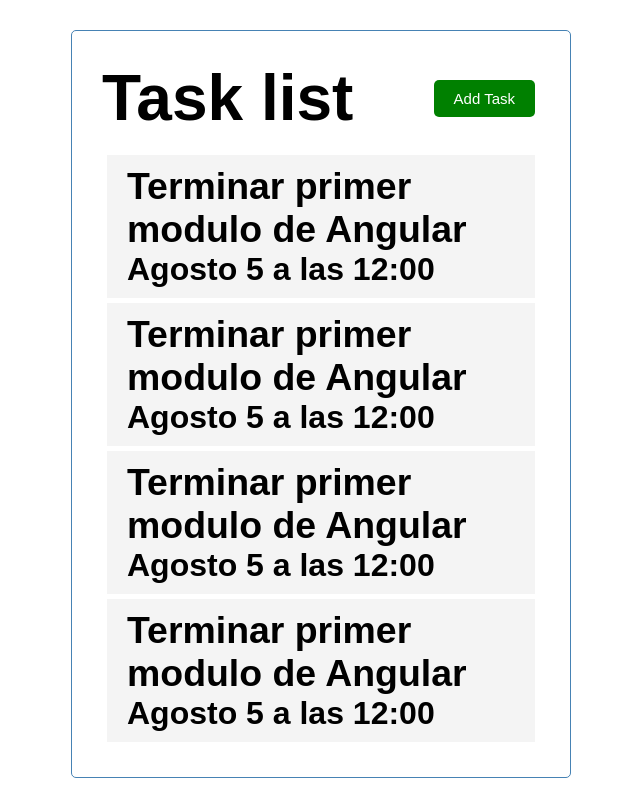
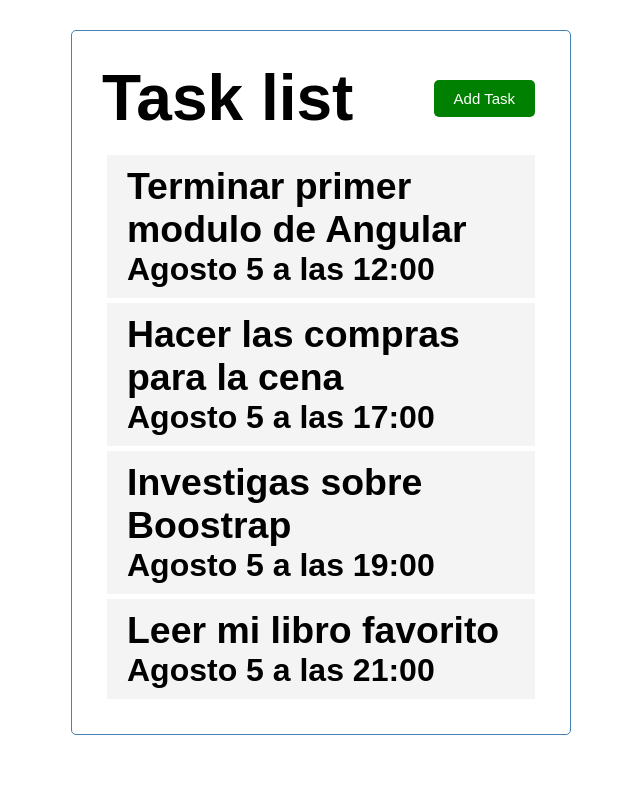
Before and after one commit to bautistabagnarol/task-list, an Angular app: page / in a window 1280 px wide. Shown: the whole page, without its empty margins (319-959 px from the left). Built offline with nearby package versions, Linux system fonts and the light colour scheme.

Commit message:
componente de lista de items

```diff
--- a/package.json
+++ b/package.json
@@ -18,6 +18,11 @@
     "@angular/platform-browser": "^14.2.0",
     "@angular/platform-browser-dynamic": "^14.2.0",
     "@angular/router": "^14.2.0",
+    "@fortawesome/angular-fontawesome": "^0.10.0",
+    "@fortawesome/fontawesome-svg-core": "^1.2.36",
+    "@fortawesome/free-brands-svg-icons": "^5.15.4",
+    "@fortawesome/free-regular-svg-icons": "^5.15.4",
+    "@fortawesome/free-solid-svg-icons": "^5.15.4",
     "rxjs": "~7.5.0",
     "tslib": "^2.3.0",
     "zone.js": "~0.11.4"
--- a/src/app/Task.ts
+++ b/src/app/Task.ts
@@ -1,5 +1,5 @@
 export interface Task {
-    id?: number, //Cuando creamos podria no venir
+    id?: number;
     text: string;
     day: string;
     reminder: boolean;
--- a/src/app/app.module.ts
+++ b/src/app/app.module.ts
@@ -6,6 +6,7 @@
 import { ButtonComponent } from './components/button/button.component';
 import { TasksComponent } from './components/tasks/tasks.component';
 import { TasksItemComponent } from './components/tasks-item/tasks-item.component';
+import { FontAwesomeModule } from '@fortawesome/angular-fontawesome';
 
 @NgModule({
   declarations: [
@@ -16,7 +17,8 @@
     TasksItemComponent
   ],
   imports: [
-    BrowserModule
+    BrowserModule,
+    FontAwesomeModule
   ],
   providers: [],
   bootstrap: [AppComponent]
--- a/src/app/components/tasks-item/tasks-item.component.ts
+++ b/src/app/components/tasks-item/tasks-item.component.ts
@@ -1,6 +1,7 @@
 import { Component, OnInit, Input } from '@angular/core';
 import {Task} from '../../Task'
 import {TASKS} from '../../mock-tasks'
+import { faTimes } from '@fortawesome/free-solid-svg-icons';
 @Component({
   selector: 'app-tasks-item',
   templateUrl: './tasks-item.component.html',
@@ -8,6 +9,7 @@
 })
 export class TasksItemComponent implements OnInit {
 @Input() task: Task = TASKS[0]
+faTimes = faTimes;
   constructor() { }
 
   ngOnInit(): void {
--- a/src/app/components/tasks/tasks.component.html
+++ b/src/app/components/tasks/tasks.component.html
@@ -1,3 +1,4 @@
-<app-tasks-item *ngFor="let task of tasks">
-    {{task.text}}
+<app-tasks-item *ngFor="let task of tasks"
+[task] = "task"
+>
 </app-tasks-item>
--- a/src/app/mock-tasks.ts
+++ b/src/app/mock-tasks.ts
@@ -16,12 +16,12 @@
     id: 3,
     text:"Investigas sobre Boostrap",
     day:"Agosto 5 a las 19:00",
-    reminder: true
+    reminder: false
 },
 {
     id: 4,
     text:"Leer mi libro favorito",
     day:"Agosto 5 a las 21:00",
-    reminder: true
+    reminder: false
 },
 ]
```
Also changed, not shown: 1 other file (tests, documents, lock files or other folders).
